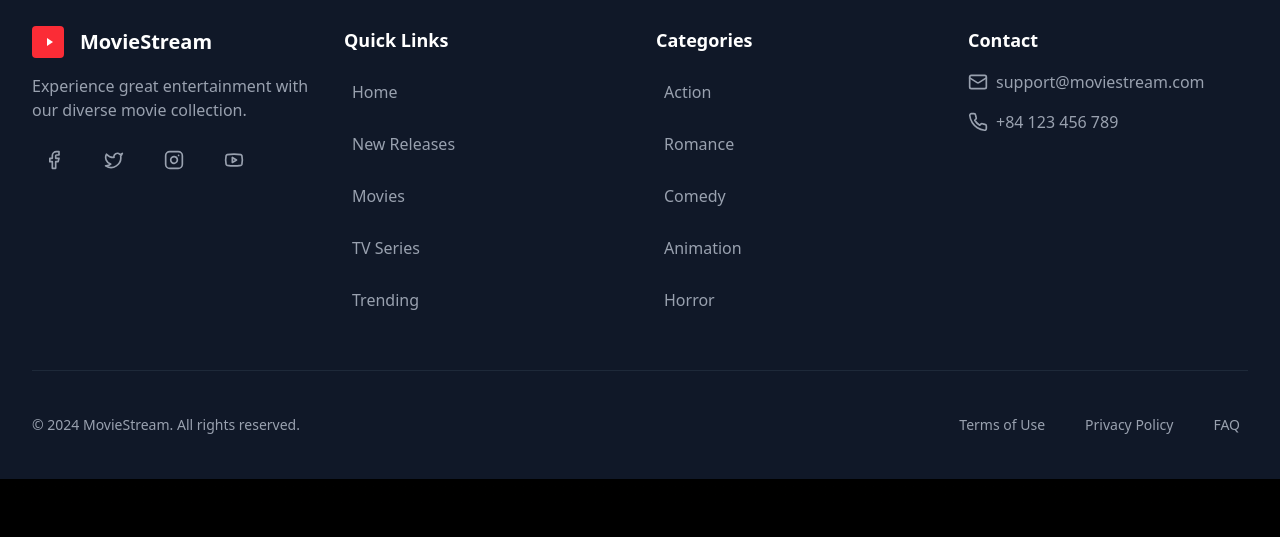
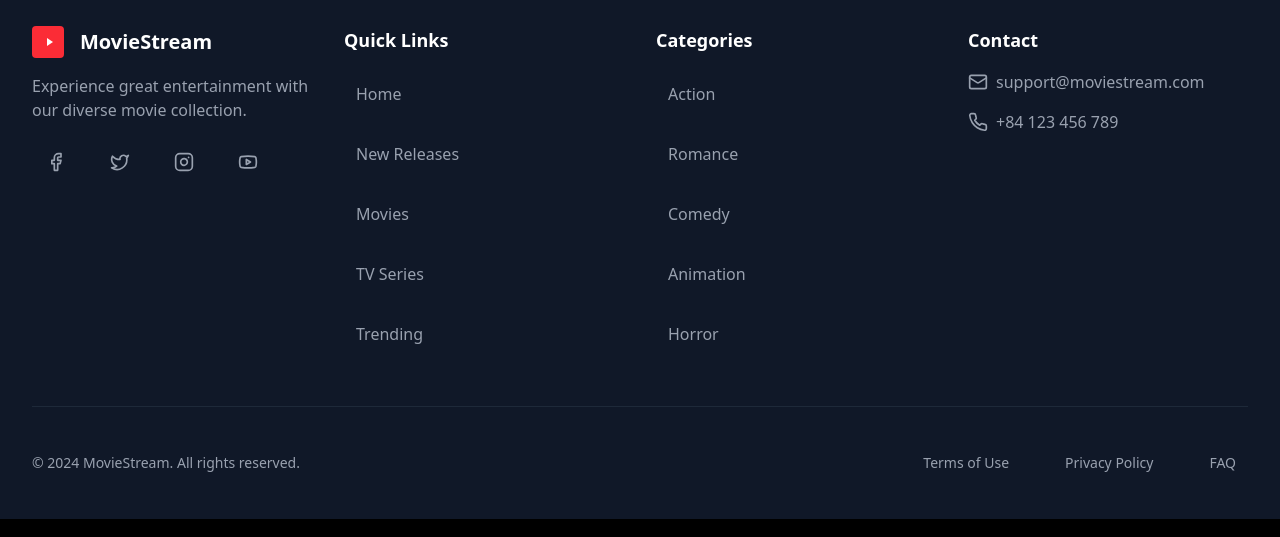
Before and after one commit to Captain-Catto/movie-frontend, a Next.js app: page /account in a window 1280 px wide. Shown: the part 246-783 px from the top of the page. Built offline with nearby package versions, Linux system fonts and the light colour scheme; no server answers.

Commit message:
fix: sửa lại các large chunk để tăng điểm pagespeed insight

```diff
--- a/src/components/layout/Footer.tsx
+++ b/src/components/layout/Footer.tsx
@@ -28,7 +28,7 @@ const Footer = () => {
             <div className="flex space-x-4">
               <Link
                 href="#"
-                className="inline-flex h-11 w-11 items-center justify-center rounded-md text-gray-400 transition-colors hover:text-red-500"
+                className="inline-flex h-12 w-12 items-center justify-center rounded-md text-gray-400 transition-colors hover:text-red-500"
                 aria-label="Facebook"
                 title="Facebook"
               >
@@ -50,7 +50,7 @@ const Footer = () => {
               </Link>
               <Link
                 href="#"
-                className="inline-flex h-11 w-11 items-center justify-center rounded-md text-gray-400 transition-colors hover:text-red-500"
+                className="inline-flex h-12 w-12 items-center justify-center rounded-md text-gray-400 transition-colors hover:text-red-500"
                 aria-label="Twitter"
                 title="Twitter"
               >
@@ -72,7 +72,7 @@ const Footer = () => {
               </Link>
               <Link
                 href="#"
-                className="inline-flex h-11 w-11 items-center justify-center rounded-md text-gray-400 transition-colors hover:text-red-500"
+                className="inline-flex h-12 w-12 items-center justify-center rounded-md text-gray-400 transition-colors hover:text-red-500"
                 aria-label="Instagram"
                 title="Instagram"
               >
@@ -96,7 +96,7 @@ const Footer = () => {
               </Link>
               <Link
                 href="#"
-                className="inline-flex h-11 w-11 items-center justify-center rounded-md text-gray-400 transition-colors hover:text-red-500"
+                className="inline-flex h-12 w-12 items-center justify-center rounded-md text-gray-400 transition-colors hover:text-red-500"
                 aria-label="YouTube"
                 title="YouTube"
               >
@@ -125,11 +125,11 @@ const Footer = () => {
             <h3 className="text-lg font-semibold mb-4 text-white">
               {labels.quickLinks}
             </h3>
-            <ul className="space-y-2">
+            <ul className="space-y-3">
               <li>
                 <Link
                   href="/"
-                  className="inline-flex min-h-11 items-center rounded-md px-2 text-gray-400 transition-colors hover:text-red-500"
+                  className="inline-flex min-h-12 min-w-12 items-center rounded-md px-3 text-gray-400 transition-colors hover:text-red-500"
                 >
                   {labels.home}
                 </Link>
@@ -137,7 +137,7 @@ const Footer = () => {
               <li>
                 <Link
                   href="/browse?sort=latest"
-                  className="inline-flex min-h-11 items-center rounded-md px-2 text-gray-400 transition-colors hover:text-red-500"
+                  className="inline-flex min-h-12 min-w-12 items-center rounded-md px-3 text-gray-400 transition-colors hover:text-red-500"
                 >
                   {labels.newReleases}
                 </Link>
@@ -145,7 +145,7 @@ const Footer = () => {
               <li>
                 <Link
                   href="/movies"
-                  className="inline-flex min-h-11 items-center rounded-md px-2 text-gray-400 transition-colors hover:text-red-500"
+                  className="inline-flex min-h-12 min-w-12 items-center rounded-md px-3 text-gray-400 transition-colors hover:text-red-500"
                 >
                   {labels.movies}
                 </Link>
@@ -153,7 +153,7 @@ const Footer = () => {
               <li>
                 <Link
                   href="/tv"
-                  className="inline-flex min-h-11 items-center rounded-md px-2 text-gray-400 transition-colors hover:text-red-500"
+                  className="inline-flex min-h-12 min-w-12 items-center rounded-md px-3 text-gray-400 transition-colors hover:text-red-500"
                 >
                   {labels.tvSeries}
                 </Link>
@@ -161,7 +161,7 @@ const Footer = () => {
               <li>
                 <Link
                   href="/trending"
-                  className="inline-flex min-h-11 items-center rounded-md px-2 text-gray-400 transition-colors hover:text-red-500"
+                  className="inline-flex min-h-12 min-w-12 items-center rounded-md px-3 text-gray-400 transition-colors hover:text-red-500"
                 >
                   {labels.trending}
                 </Link>
@@ -174,11 +174,11 @@ const Footer = () => {
             <h3 className="text-lg font-semibold mb-4 text-white">
               {labels.categories}
             </h3>
-            <ul className="space-y-2">
+            <ul className="space-y-3">
               <li>
                 <Link
                   href="/browse?type=movie&genres=28"
-                  className="inline-flex min-h-11 items-center rounded-md px-2 text-gray-400 transition-colors hover:text-red-500"
+                  className="inline-flex min-h-12 min-w-12 items-center rounded-md px-3 text-gray-400 transition-colors hover:text-red-500"
                 >
                   {labels.action}
                 </Link>
@@ -186,7 +186,7 @@ const Footer = () => {
               <li>
                 <Link
                   href="/browse?type=movie&genres=10749"
-                  className="inline-flex min-h-11 items-center rounded-md px-2 text-gray-400 transition-colors hover:text-red-500"
+                  className="inline-flex min-h-12 min-w-12 items-center rounded-md px-3 text-gray-400 transition-colors hover:text-red-500"
                 >
                   {labels.romance}
                 </Link>
@@ -194,7 +194,7 @@ const Footer = () => {
               <li>
                 <Link
                   href="/browse?type=movie&genres=35"
-                  className="inline-flex min-h-11 items-center rounded-md px-2 text-gray-400 transition-colors hover:text-red-500"
+                  className="inline-flex min-h-12 min-w-12 items-center rounded-md px-3 text-gray-400 transition-colors hover:text-red-500"
                 >
                   {labels.comedy}
                 </Link>
@@ -202,7 +202,7 @@ const Footer = () => {
               <li>
                 <Link
                   href="/browse?type=movie&genres=16"
-                  className="inline-flex min-h-11 items-center rounded-md px-2 text-gray-400 transition-colors hover:text-red-500"
+                  className="inline-flex min-h-12 min-w-12 items-center rounded-md px-3 text-gray-400 transition-colors hover:text-red-500"
                 >
                   {labels.animation}
                 </Link>
@@ -210,7 +210,7 @@ const Footer = () => {
               <li>
                 <Link
                   href="/browse?type=movie&genres=27"
-                  className="inline-flex min-h-11 items-center rounded-md px-2 text-gray-400 transition-colors hover:text-red-500"
+                  className="inline-flex min-h-12 min-w-12 items-center rounded-md px-3 text-gray-400 transition-colors hover:text-red-500"
                 >
                   {labels.horror}
                 </Link>
@@ -269,22 +269,22 @@ const Footer = () => {
             <p className="text-gray-400 text-sm">
               {labels.copyright}
             </p>
-            <div className="flex space-x-6">
+            <div className="flex space-x-8">
               <Link
                 href="/terms"
-                className="inline-flex min-h-11 items-center rounded-md px-2 text-sm text-gray-400 transition-colors hover:text-red-500"
+                className="inline-flex min-h-12 min-w-12 items-center rounded-md px-3 text-sm text-gray-400 transition-colors hover:text-red-500"
               >
                 {labels.terms}
               </Link>
               <Link
                 href="/privacy"
-                className="inline-flex min-h-11 items-center rounded-md px-2 text-sm text-gray-400 transition-colors hover:text-red-500"
+                className="inline-flex min-h-12 min-w-12 items-center rounded-md px-3 text-sm text-gray-400 transition-colors hover:text-red-500"
               >
                 {labels.privacy}
               </Link>
               <Link
                 href="/faq"
-                className="inline-flex min-h-11 items-center rounded-md px-2 text-sm text-gray-400 transition-colors hover:text-red-500"
+                className="inline-flex min-h-12 min-w-12 items-center rounded-md px-3 text-sm text-gray-400 transition-colors hover:text-red-500"
               >
                 {labels.faq}
               </Link>
--- a/src/components/movie/MovieCard.tsx
+++ b/src/components/movie/MovieCard.tsx
@@ -102,7 +102,7 @@ const MovieCard = ({ movie }: MovieCardProps) => {
       {/* Main Card */}
       <Link
         href={detailHref}
-        className="v-thumbnail block min-h-11 rounded-lg"
+        className="v-thumbnail block min-h-12 min-w-12 rounded-lg"
         onClick={handleCardClick}
       >
         <div className="relative aspect-[2/3] rounded-lg overflow-hidden bg-gray-800 transition-all duration-300 lg:group-hover:z-20">
@@ -209,7 +209,7 @@ const MovieCard = ({ movie }: MovieCardProps) => {
           <Link
             href={detailHref}
             title={movie.title}
-            className="block min-h-11 rounded px-1 py-2 text-center text-sm font-semibold leading-5 transition-colors hover:text-red-500 line-clamp-3"
+            className="block min-h-12 min-w-12 rounded px-2 py-2 text-center text-sm font-semibold leading-5 transition-colors hover:text-red-500 line-clamp-3"
             onClick={handleCardClick}
           >
             {movie.title}
--- a/src/components/ui/SectionHeader.tsx
+++ b/src/components/ui/SectionHeader.tsx
@@ -19,7 +19,7 @@ export default function SectionHeader({
       {showViewMore && href && (
         <Link
           href={href}
-          className="group inline-flex min-h-11 items-center gap-1 rounded-md px-2 py-2 text-gray-300 transition-colors hover:text-white"
+          className="group inline-flex min-h-12 min-w-12 items-center gap-1 rounded-md px-3 py-2 text-gray-300 transition-colors hover:text-white"
         >
           <span className="text-sm font-medium leading-none">{viewMoreLabel}</span>
           <svg
```
